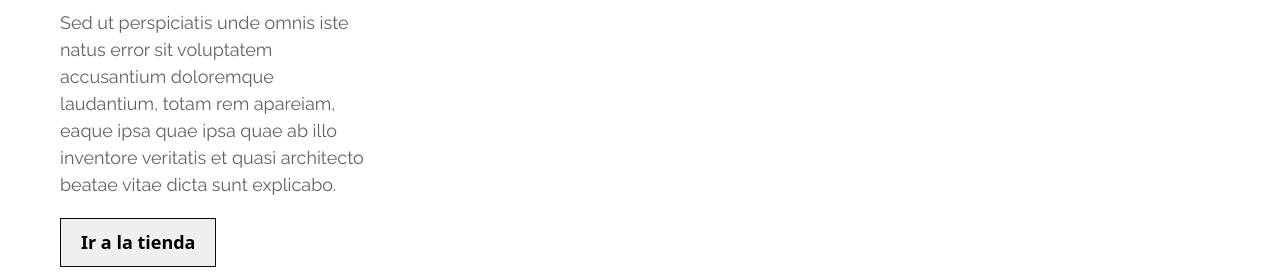
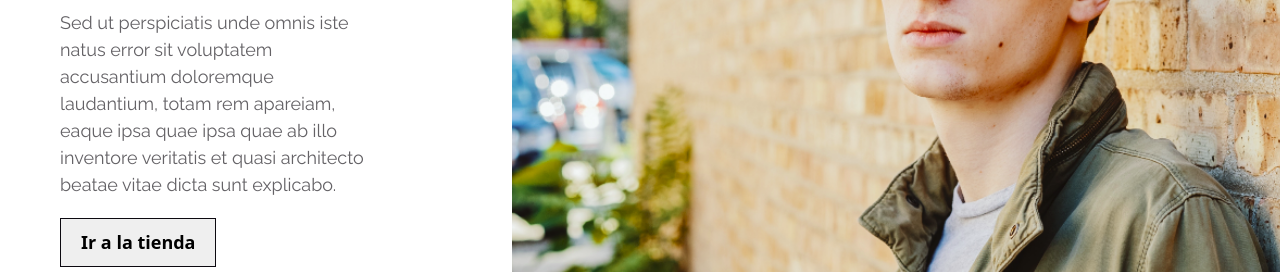
Before and after one commit to MatiasIslaA/Tienda-XDA, a plain HTML site: page index.html in a window 1280 px wide. Shown: the part 316-588 px from the top of the page. Drawn offline with nearby package versions, Linux system fonts and the light colour scheme.

Commit message:
fixed image order

```diff
--- a/index.html
+++ b/index.html
@@ -55,7 +55,7 @@
             beatae vitae dicta sunt explicabo.
           </h3>
           <button class="main__button">Ir a la tienda</button>
-        </article>
+        </div>
         <div class="main__newsletter">
           <div class="main__newsletter-content">
             <h3>Newsletter</h3>
@@ -70,8 +70,8 @@
             <h4>Subscribir</h4>
           </div>
         </div>
-      </div>
-      <div class="main__column image"></div>
+      </article>
+      <header class="main__column image"></header>
     </section>
     <script
       src="https://cdn.jsdelivr.net/npm/bootstrap@5.0.2/dist/js/bootstrap.bundle.min.js"
```
